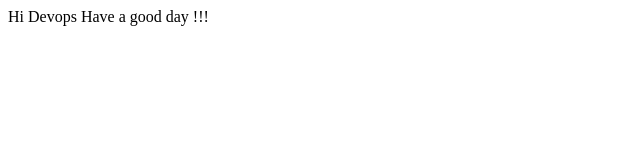
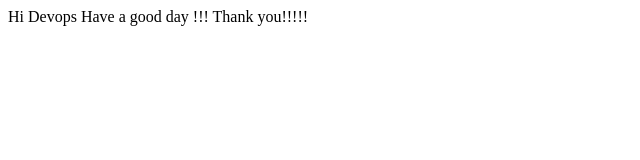
Before and after one commit to prashantharasu16/Devops, a plain HTML site: page index.html in a window 1280 px wide. Shown: the whole page, without its empty margins (0-640 px from the left). Drawn offline with Linux system fonts and the light colour scheme.

Commit message:
Testing auto pull

```diff
--- a/index.html
+++ b/index.html
@@ -4,5 +4,6 @@
 </head>
 <body>
 Hi Devops Have a good day !!!
+Thank you!!!!!
 </body>
 </html>
```
